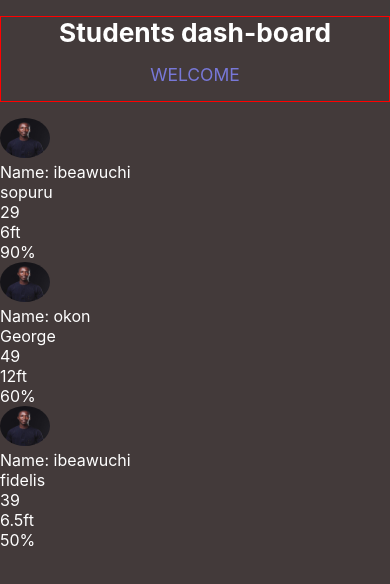
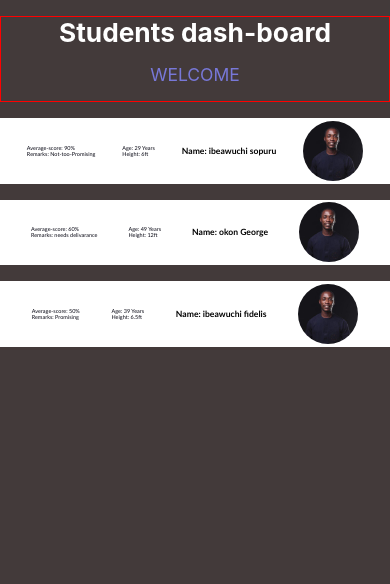
Before and after one commit to Response051/BasicUi-reactjs, a React (Create React App) app in the folder basic-ui/: page / in a window 390 px wide. Shown: the top 584 px of the page. Built offline with nearby package versions, Linux system fonts and the light colour scheme.

Commit message:
the css file has been effected with its required responsiveness

```diff
--- a/basic-ui/src/App.css
+++ b/basic-ui/src/App.css
@@ -7,11 +7,7 @@ body {
   background-color: rgba(12, 1, 1, 0.774);
   color: #ffffff;
 }
-.image {
-  width: 50px;
-  height: 40px;
-  border-radius: 50%;
-}
+/* header-section starts */
 .Header-div {
   border: 1px solid red;
   display: flex;
@@ -27,3 +23,44 @@ body {
   color: rgb(120, 120, 216);
   margin: 1rem 0px;
 }
+/* Header-section ends */
+/* Object-session begins */
+.Main-div {
+  /* border: 1px solid blue; */
+  display: block;
+}
+.lists {
+  margin: 1rem 0px;
+  display: flex;
+  flex-direction: row-reverse;
+  justify-content: space-around;
+  align-items: center;
+}
+.lists {
+  background-color: #ffffff;
+  font-size: calc(40% + 0.8vw);
+  font-weight: 500;
+  color: rgb(7, 7, 19);
+  font-family: "Trebuchet MS", "Lucida Sans Unicode", "Lucida Grande",
+    "Lucida Sans", Arial, sans-serif;
+  padding: 0.5em 0px;
+}
+.image-tag {
+  width: 60px;
+  height: 60px;
+  border-radius: 50%;
+}
+.name-tag > p {
+  font-size: 1rem;
+  color: black;
+  font-weight: bold;
+}
+@media screen and (max-width: 600px) {
+  .lists {
+    justify-content: space-evenly;
+    font-size: calc(10% + 1vw);
+  }
+  .name-tag > p {
+    font-size: calc(50% + 1.5vw);
+  }
+}
--- a/basic-ui/src/Components/Main/Object.js
+++ b/basic-ui/src/Components/Main/Object.js
@@ -10,6 +10,7 @@ export function Object() {
         height: "6ft",
         attendance: "80%",
         averageScore: "90%",
+        remarks: "Not-too-Promising",
       },
       image: mypicture,
       id: 1,
@@ -22,6 +23,7 @@ export function Object() {
         height: "12ft",
         attendance: "80%",
         averageScore: "60%",
+        remarks: "needs delivarance",
       },
       image: mypicture,
       id: 2,
@@ -34,21 +36,29 @@ export function Object() {
         height: "6.5ft",
         attendance: "70%",
         averageScore: "50%",
+        remarks: "Promising",
       },
       image: mypicture,
       id: 3,
     },
   ];
   const mappD = students.map((items, index) => (
-    <div id={index} className="Main-div" >
+    <div id={index} className="Main-div">
       <li className="lists">
-        <img src={items.image} alt="students-pictures" className="image" />
-        <div className="para-tag">
-          <p>Name: {items.firstName}</p>
-          <p>{items.lastName}</p>
-          <p>{items.info.age}</p>
-          <p>{items.info.height}</p>
-          <p>{items.info.averageScore}</p>
+        <img src={items.image} alt="students-pictures" className="image-tag" />
+        <div className="name-tag">
+          <p>
+            Name: {items.firstName}
+            <span>{items.lastName}</span>
+          </p>
+        </div>
+        <div className="info-tag">
+          <p>Age: {items.info.age} Years</p>
+          <p>Height: {items.info.height}</p>
+        </div>
+        <div className="score-tag">
+          <p>Average-score: {items.info.averageScore}</p>
+          <p>Remarks: {items.info.remarks}</p>
         </div>
       </li>
     </div>
```
